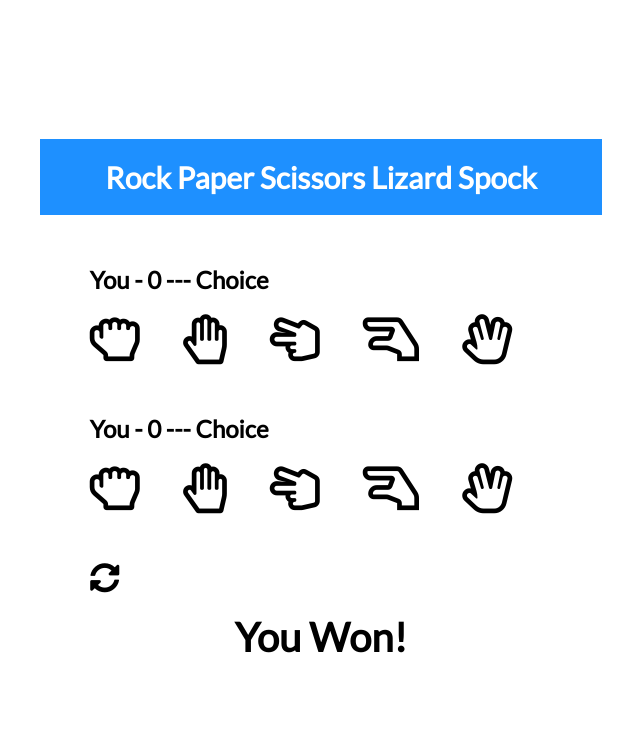
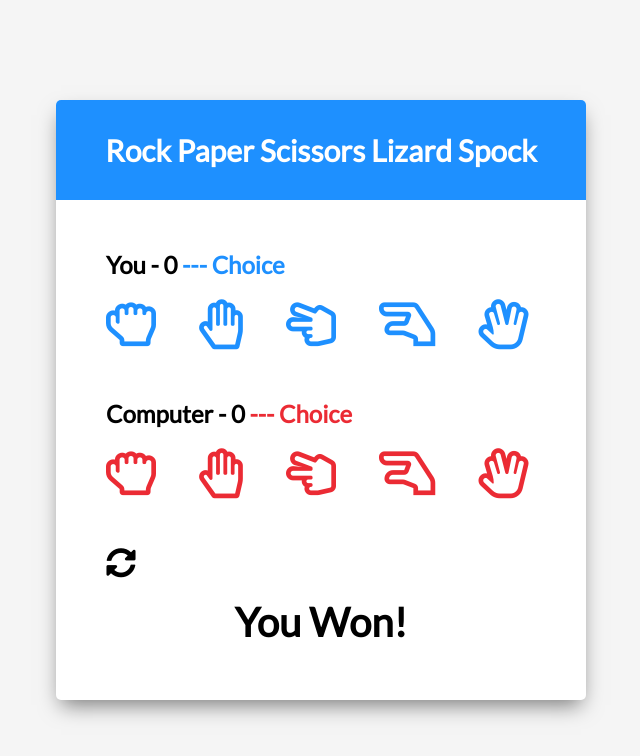
Before and after one commit to AgimKryeziu/spock-rock-game, a plain HTML site: page index.html in a window 1280 px wide. Shown: the whole page, without its empty margins (319-959 px from the left). Drawn offline with Linux system fonts and the light colour scheme.

Commit message:
Build UI - CSS, Google Fonts.

```diff
--- a/index.html
+++ b/index.html
@@ -36,7 +36,7 @@
       <!-- Computer Container -->
       <div class="player-container" id="computer">
         <h2>
-          You - <span id="computerScore">0</span
+          Computer - <span id="computerScore">0</span
           ><span class="choice" id="computerChoice"> --- Choice</span>
         </h2>
         <i class="far fa-hand-rock" title="Rock" id="computerRock"></i>
--- a/style.css
+++ b/style.css
@@ -7,18 +7,26 @@ html {
 body {
   margin: 0;
   min-height: 100vh;
-
+  background: whitesmoke;
   font-family: Lato, sans-serif;
   display: flex;
   justify-content: center;
   align-items: center;
 }
 
-
+.game-container {
+  width: 530px;
+  height: 600px;
+  background: white;
+  border-radius: 5px;
+  box-shadow: 0 10px 20px -5px rgba(0, 0, 0, 0.5);
+}
 
 .header {
   background: dodgerblue;
-
+  border-top-left-radius: 5px;
+  border-top-right-radius: 5px;
+  height: 100px;
   display: flex;
   justify-content: center;
   align-items: center;
@@ -40,10 +48,29 @@ h2 {
 .far {
   font-size: 50px;
   margin-right: 40px;
-  User-select: none;
+  user-select: none;
 }
 
+#player .far,
+#player .choice {
+  color: dodgerblue;
+  cursor: pointer;
+}
 
+#computer .far,
+#computer .choice {
+  color: rgb(235, 43, 52);
+  cursor: pointer;
+}
+
+#player .far:last-of-type,
+#computer .far:last-of-type {
+  margin-right: 0;
+}
+
+.selected {
+  color: black !important;
+}
 
 .reset-icon {
   font-size: 30px;
@@ -66,7 +93,7 @@ h2 {
 /* Media Query: Large Smartphone (Vertical) */
 @media screen and (max-width: 600px) {
   .game-container {
-
+    width: 95%;
     height: 580px;
   }
 
```
